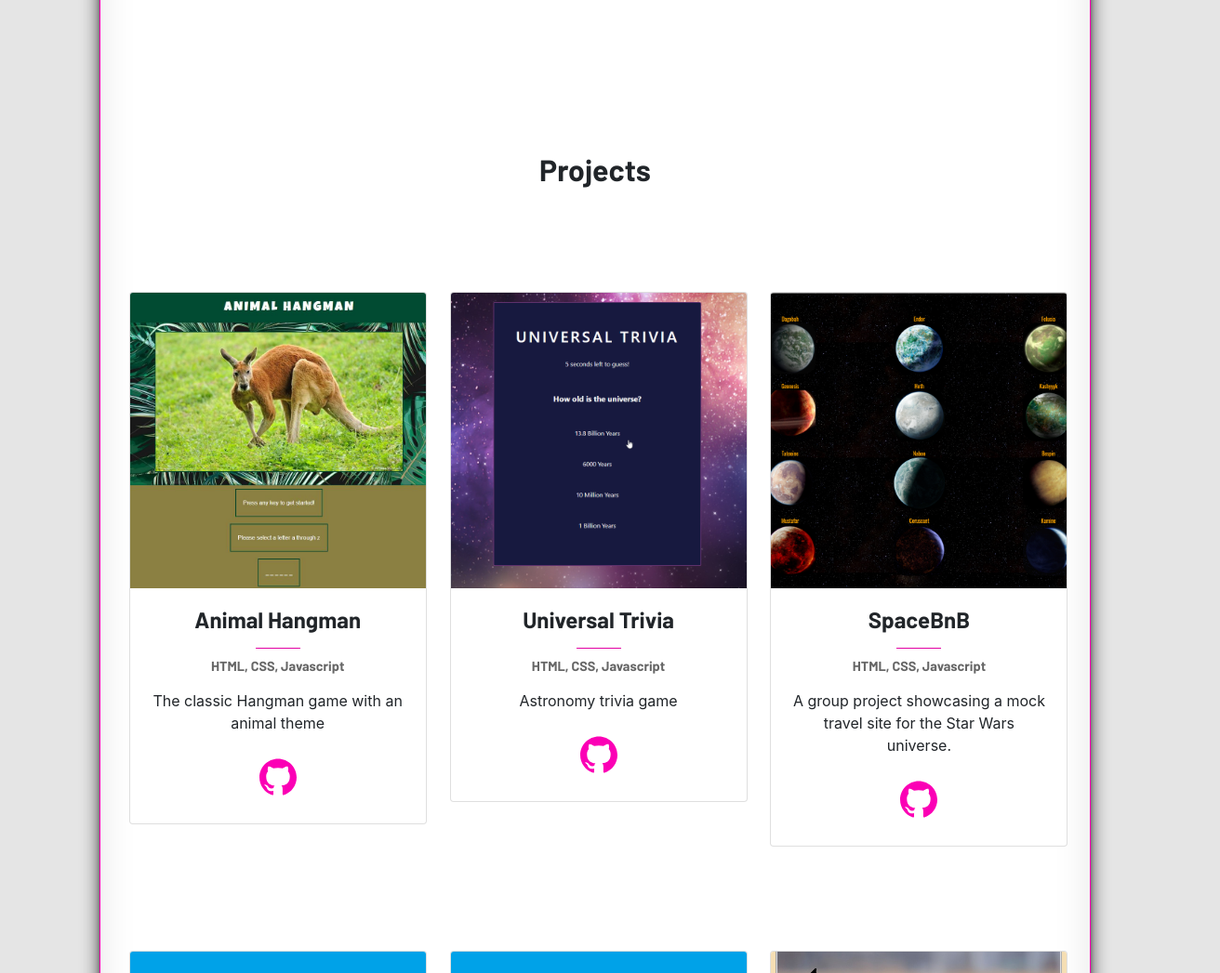
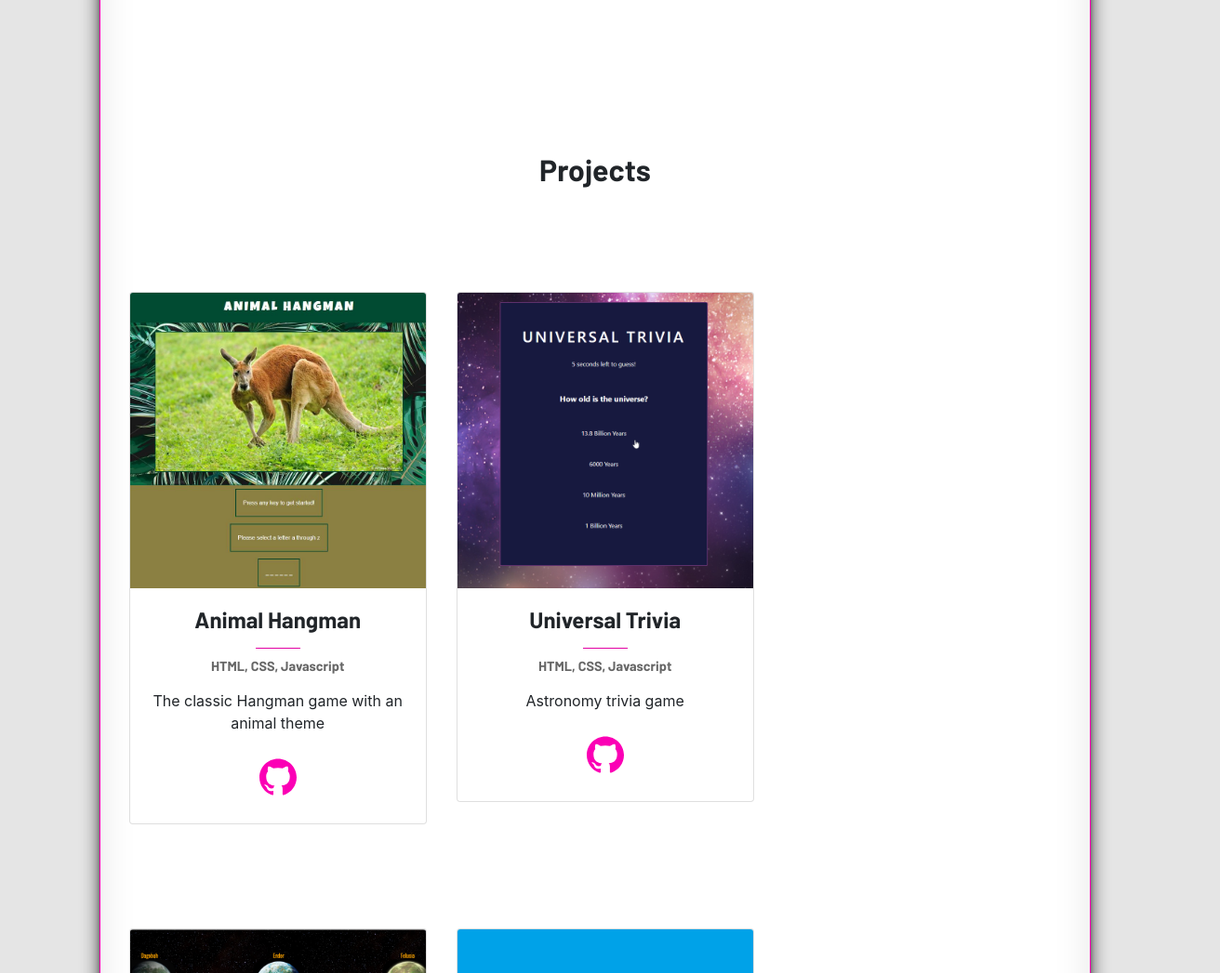
Before and after one commit to onieronaut/onieronaut.github.io, a plain HTML site: page index.html in a window 1280 px wide. Shown: the part 1753-2800 px from the top of the page at 93% size, 1312 px wide, since content can reach past the window. Drawn offline with nearby package versions, Linux system fonts and the light colour scheme.

Commit message:
responsiveness tweaks

```diff
--- a/index.html
+++ b/index.html
@@ -3,14 +3,12 @@
 
 <head>
     <meta charset="UTF-8">
-    <meta name="viewport" content="width=device-width, initial-scale=1.0">
+    <meta name="viewport" content="width=device-width, initial-scale=1">
     <meta http-equiv="X-UA-Compatible">
     <title>Jerard Gonzalez | Full Stack Web Developer</title>
 
     <link href="https://fonts.googleapis.com/css?family=Staatliches&display=swap" rel="stylesheet">
     <link href="https://fonts.googleapis.com/css?family=Barlow:700&display=swap" rel="stylesheet">
-
-    <link rel="stylesheet" href="public/css/reset.css">
     <link rel="stylesheet" href="https://stackpath.bootstrapcdn.com/bootstrap/4.3.1/css/bootstrap.min.css"
         integrity="sha384-ggOyR0iXCbMQv3Xipma34MD+dH/1fQ784/j6cY/iJTQUOhcWr7x9JvoRxT2MZw1T" crossorigin="anonymous">
     <link rel="stylesheet" href="public/css/style.css">
--- a/public/css/reset.css
+++ /dev/null
@@ -1,48 +0,0 @@
-/* http://meyerweb.com/eric/tools/css/reset/
-   v2.0 | 20110126
-   License: none (public domain)
-*/
-
-html, body, div, span, applet, object, iframe,
-h1, h2, h3, h4, h5, h6, p, blockquote, pre,
-a, abbr, acronym, address, big, cite, code,
-del, dfn, em, img, ins, kbd, q, s, samp,
-small, strike, strong, sub, sup, tt, var,
-b, u, i, center,
-dl, dt, dd, ol, ul, li,
-fieldset, form, label, legend,
-table, caption, tbody, tfoot, thead, tr, th, td,
-article, aside, canvas, details, embed,
-figure, figcaption, footer, header, hgroup,
-menu, nav, output, ruby, section, summary,
-time, mark, audio, video {
-	margin: 0;
-	padding: 0;
-	border: 0;
-	font-size: 100%;
-	font: inherit;
-	vertical-align: baseline;
-}
-/* HTML5 display-role reset for older browsers */
-article, aside, details, figcaption, figure,
-footer, header, hgroup, menu, nav, section {
-	display: block;
-}
-body {
-	line-height: 1;
-}
-ol, ul {
-	list-style: none;
-}
-blockquote, q {
-	quotes: none;
-}
-blockquote:before, blockquote:after,
-q:before, q:after {
-	content: '';
-	content: none;
-}
-table {
-	border-collapse: collapse;
-	border-spacing: 0;
-}
--- a/public/css/style.css
+++ b/public/css/style.css
@@ -23,9 +23,9 @@ svg {
     fill: #620ae9;
 }
 
-/* .sticky-top {
+.sticky-top {
     padding-right: 3em;
-} */
+}
 
 body {
     background: rgba(0, 0, 0, 0.1);
@@ -34,7 +34,7 @@ body {
 
 .main
 {
-    /* width: 100em; */
+    width: 100em;
     background-color: white;
     position:relative;
     -webkit-box-shadow:0 1px 4px rgba(0, 0, 0, 0.3), 0 0 40px rgba(0, 0, 0, 0.1) inset;
--- a/public/js/app.js
+++ b/public/js/app.js
@@ -8,7 +8,7 @@ function createProjects() {
 
         let newHr = $("<hr>");
 
-        let newProject = $("<div>").addClass("col-4 project-box");
+        let newProject = $("<div>").addClass("col-4-sm project-box");
         let newCard = $("<div>").addClass("card project");
         let newWebLink = $("<a>").attr({href: url, target: "_blank"});
         let newImage = $("<img>").addClass("card-img-top").attr("src", image);
--- a/public/js/projects.js
+++ b/public/js/projects.js
@@ -66,15 +66,15 @@ const projects = [
         tools: "HTML, CSS, Javascript"
     },
 
-    liri = {
-        name: "LIRI",
-        url: "https://github.com/onieronaut/liri-node-app",
-        github: "https://github.com/onieronaut/liri-node-app",
-        target: "liri",
-        description: "My first Node.js application, that allows a user to search for movie information, song information, or upcoming tour dates for a given band.",
-        image: "public/assets/img/liri.png",
-        tools: "Node.js"
-    },
+    // liri = {
+    //     name: "LIRI",
+    //     url: "https://github.com/onieronaut/liri-node-app",
+    //     github: "https://github.com/onieronaut/liri-node-app",
+    //     target: "liri",
+    //     description: "My first Node.js application, that allows a user to search for movie information, song information, or upcoming tour dates for a given band.",
+    //     image: "public/assets/img/liri.png",
+    //     tools: "Node.js"
+    // },
 
     bamazon = {
         name: "Bamazon",
@@ -106,6 +106,14 @@ const projects = [
         github: "https://github.com/onieronaut/unLeashed",
         description: "A Full Stack application for dog breeders and competitors to get information about upcoming events",
         image: "public/assets/img/unleashed.png",
-        tools: "HTML, CSS, Javascript, Node.js, Express, MySQL"
+        tools: "HTML, CSS, Javascript, Node.js, Express, MySQL, Handlebars"
+    },
+    techScraper = {
+        name: "Tech Scraper",
+        url: "https://mighty-depths-05922.herokuapp.com/",
+        githunb: "https://github.com/onieronaut/NewsScraper",
+        description: "A Full Stack application that scrapes technology news from Reuters",
+        image: "public/assets/img/techscraper.png",
+        tools: "HTML, CSS, Javascript, Node.js, Express, MongoDB, Handlebars"
     }
 ]
```
Also changed, not shown: public/assets/img/techscraper.png (added).
